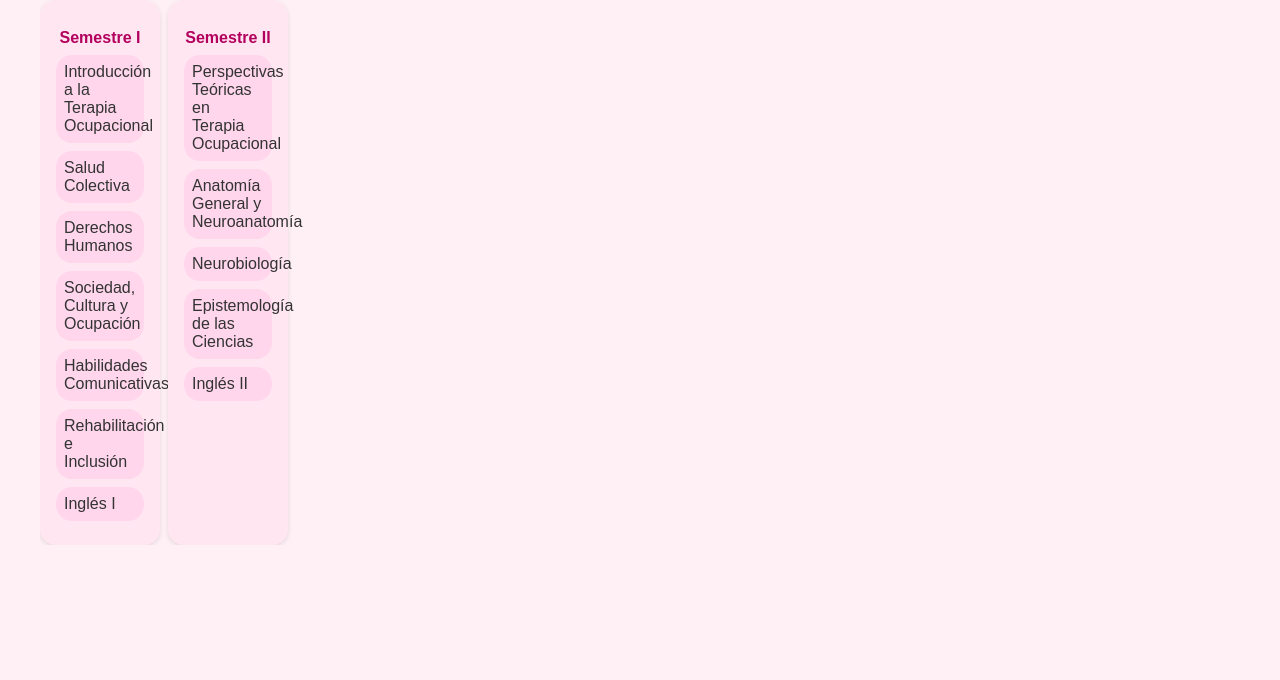
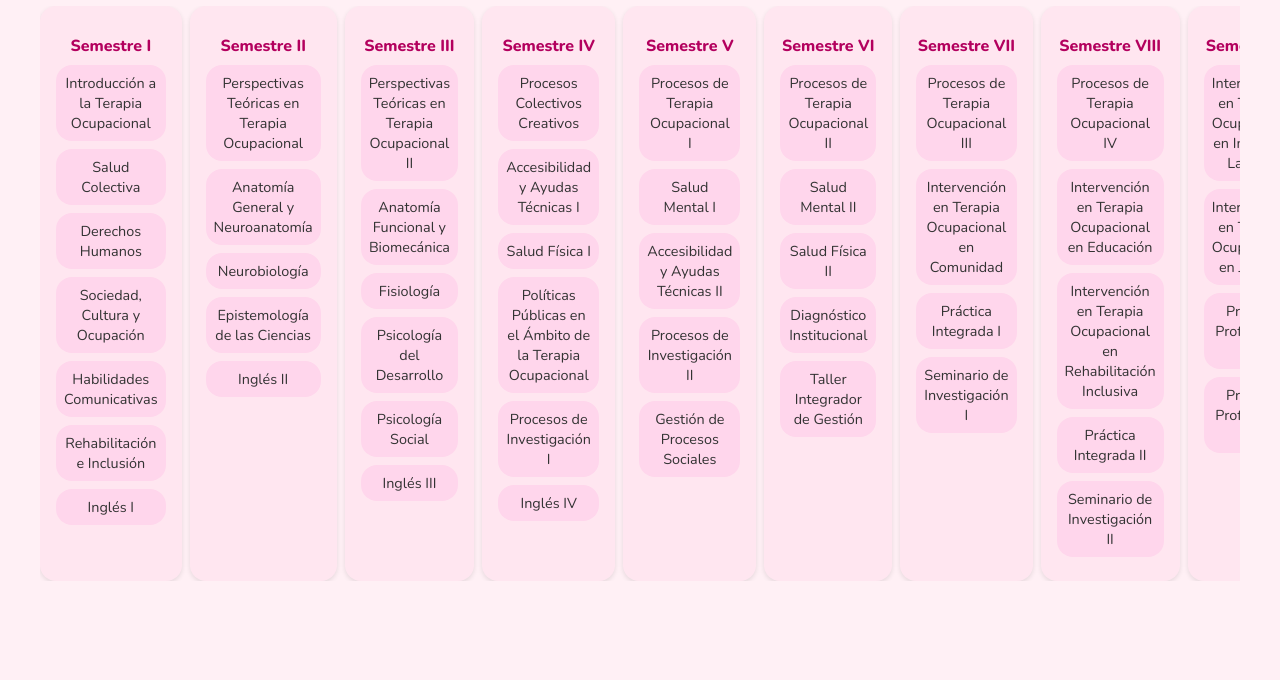
Before and after one commit to miradausente/miradausente.github.io, a plain HTML site: page index.html in a window 1280 px wide. Shown: the part 120-800 px from the top of the page. Drawn offline with nearby package versions, Linux system fonts and the light colour scheme.

Commit message:
Update index.html

```diff
--- a/index.html
+++ b/index.html
@@ -4,9 +4,10 @@
   <meta charset="UTF-8" />
   <meta name="viewport" content="width=device-width, initial-scale=1.0" />
   <title>Malla Terapia Ocupacional</title>
+  <link href="https://fonts.googleapis.com/css2?family=Nunito:wght@400;600;800&display=swap" rel="stylesheet">
   <style>
     body {
-      font-family: 'Quicksand', sans-serif;
+      font-family: 'Nunito', sans-serif;
       background-color: #fff0f5;
       color: #333;
       padding: 2rem;
@@ -17,7 +18,7 @@
     }
     .grid {
       display: grid;
-      grid-template-columns: repeat(10, minmax(120px, 1fr));
+      grid-template-columns: repeat(10, 1fr);
       gap: 0.5rem;
       overflow-x: auto;
     }
@@ -40,6 +41,9 @@
       margin-bottom: 0.5rem;
       cursor: pointer;
       transition: background-color 0.3s ease;
+      text-align: center;
+      font-size: 0.9rem;
+      word-wrap: break-word;
     }
     .ramo.aprobado {
       background-color: #c3f7c0;
@@ -72,9 +76,68 @@
       <div class="ramo">Epistemología de las Ciencias</div>
       <div class="ramo">Inglés II</div>
     </div>
-    <!-- Agrega los demás semestres aquí como los anteriores -->
+    <div class="semestre">
+      <h2>Semestre III</h2>
+      <div class="ramo">Perspectivas Teóricas en Terapia Ocupacional II</div>
+      <div class="ramo">Anatomía Funcional y Biomecánica</div>
+      <div class="ramo">Fisiología</div>
+      <div class="ramo">Psicología del Desarrollo</div>
+      <div class="ramo">Psicología Social</div>
+      <div class="ramo">Inglés III</div>
+    </div>
+    <div class="semestre">
+      <h2>Semestre IV</h2>
+      <div class="ramo">Procesos Colectivos Creativos</div>
+      <div class="ramo">Accesibilidad y Ayudas Técnicas I</div>
+      <div class="ramo">Salud Física I</div>
+      <div class="ramo">Políticas Públicas en el Ámbito de la Terapia Ocupacional</div>
+      <div class="ramo">Procesos de Investigación I</div>
+      <div class="ramo">Inglés IV</div>
+    </div>
+    <div class="semestre">
+      <h2>Semestre V</h2>
+      <div class="ramo">Procesos de Terapia Ocupacional I</div>
+      <div class="ramo">Salud Mental I</div>
+      <div class="ramo">Accesibilidad y Ayudas Técnicas II</div>
+      <div class="ramo">Procesos de Investigación II</div>
+      <div class="ramo">Gestión de Procesos Sociales</div>
+    </div>
+    <div class="semestre">
+      <h2>Semestre VI</h2>
+      <div class="ramo">Procesos de Terapia Ocupacional II</div>
+      <div class="ramo">Salud Mental II</div>
+      <div class="ramo">Salud Física II</div>
+      <div class="ramo">Diagnóstico Institucional</div>
+      <div class="ramo">Taller Integrador de Gestión</div>
+    </div>
+    <div class="semestre">
+      <h2>Semestre VII</h2>
+      <div class="ramo">Procesos de Terapia Ocupacional III</div>
+      <div class="ramo">Intervención en Terapia Ocupacional en Comunidad</div>
+      <div class="ramo">Práctica Integrada I</div>
+      <div class="ramo">Seminario de Investigación I</div>
+    </div>
+    <div class="semestre">
+      <h2>Semestre VIII</h2>
+      <div class="ramo">Procesos de Terapia Ocupacional IV</div>
+      <div class="ramo">Intervención en Terapia Ocupacional en Educación</div>
+      <div class="ramo">Intervención en Terapia Ocupacional en Rehabilitación Inclusiva</div>
+      <div class="ramo">Práctica Integrada II</div>
+      <div class="ramo">Seminario de Investigación II</div>
+    </div>
+    <div class="semestre">
+      <h2>Semestre IX</h2>
+      <div class="ramo">Intervención en Terapia Ocupacional en Inclusión Laboral</div>
+      <div class="ramo">Intervención en Terapia Ocupacional en Justicia</div>
+      <div class="ramo">Práctica Profesional I</div>
+      <div class="ramo">Práctica Profesional II</div>
+    </div>
+    <div class="semestre">
+      <h2>Semestre X</h2>
+      <div class="ramo">Práctica Profesional III</div>
+      <div class="ramo">Práctica Profesional IV</div>
+    </div>
   </div>
-
   <script>
     document.querySelectorAll('.ramo').forEach(ramo => {
       ramo.addEventListener('click', () => {
```
